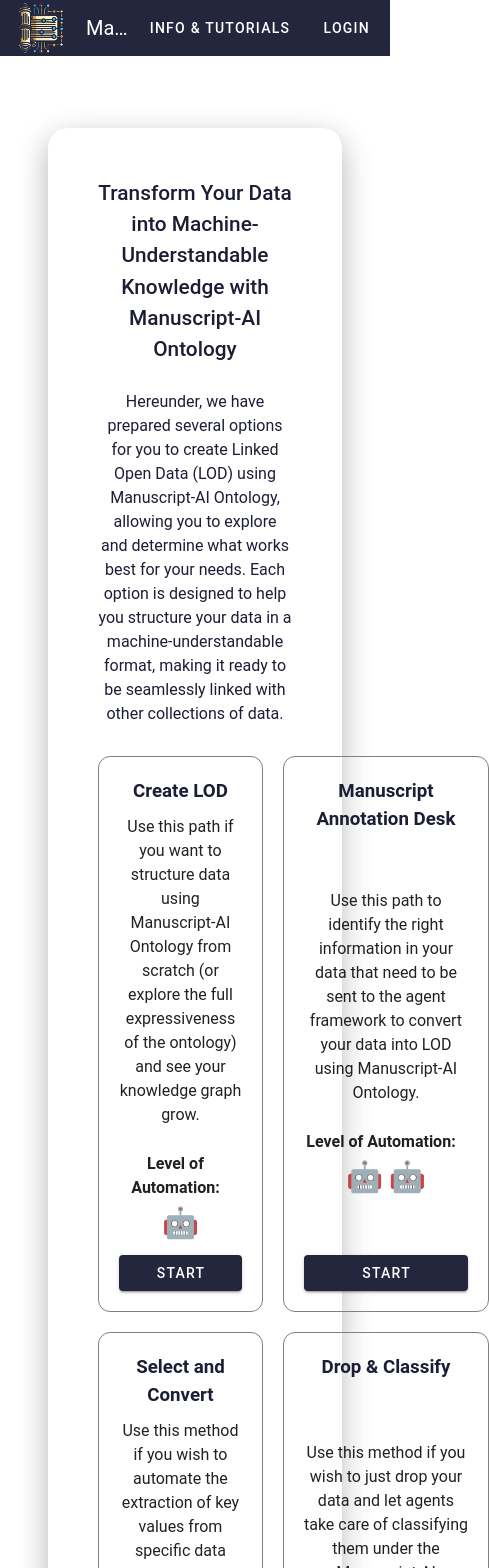
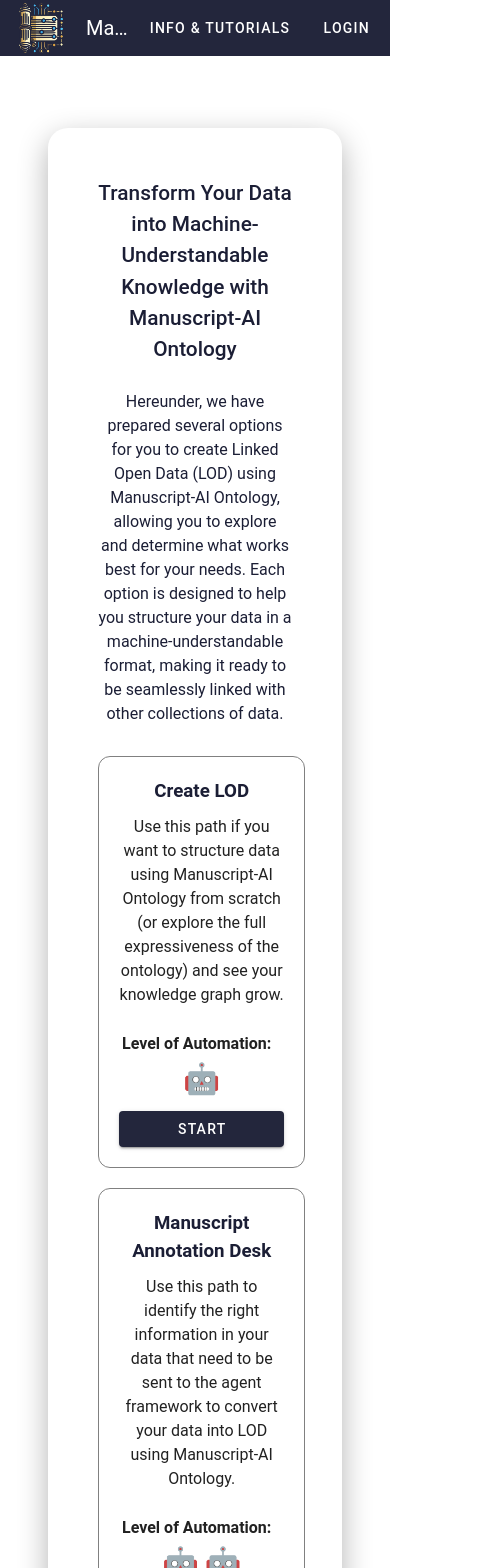
Before and after one commit to tsg-humlab/ManuscriptAI-Editor, a Vue app in the folder frontend/: page / in a window 390 px wide. Shown: the top 1568 px of the page, 489 px wide, since content can reach past the window. Built offline with nearby package versions, Linux system fonts and the light colour scheme; no server answers.

Commit message:
adaptive boxes
made the boxes more adaptive to different screens in landing view

```diff
--- a/frontend/src/pages/LandingView.vue
+++ b/frontend/src/pages/LandingView.vue
@@ -177,8 +177,13 @@ const goToDropClassify = () => {
 
 .boxes-wrapper {
   display: grid;
-  grid-template-columns: 1fr 1fr;
-  grid-gap: 20px;
+  grid-template-columns: repeat(auto-fit, minmax(280px, 1fr));
+  gap: 20px;
+}
+@media (max-width: 600px) {
+  .boxes-wrapper {
+    grid-template-columns: 1fr;
+  }
 }
 
 
```
